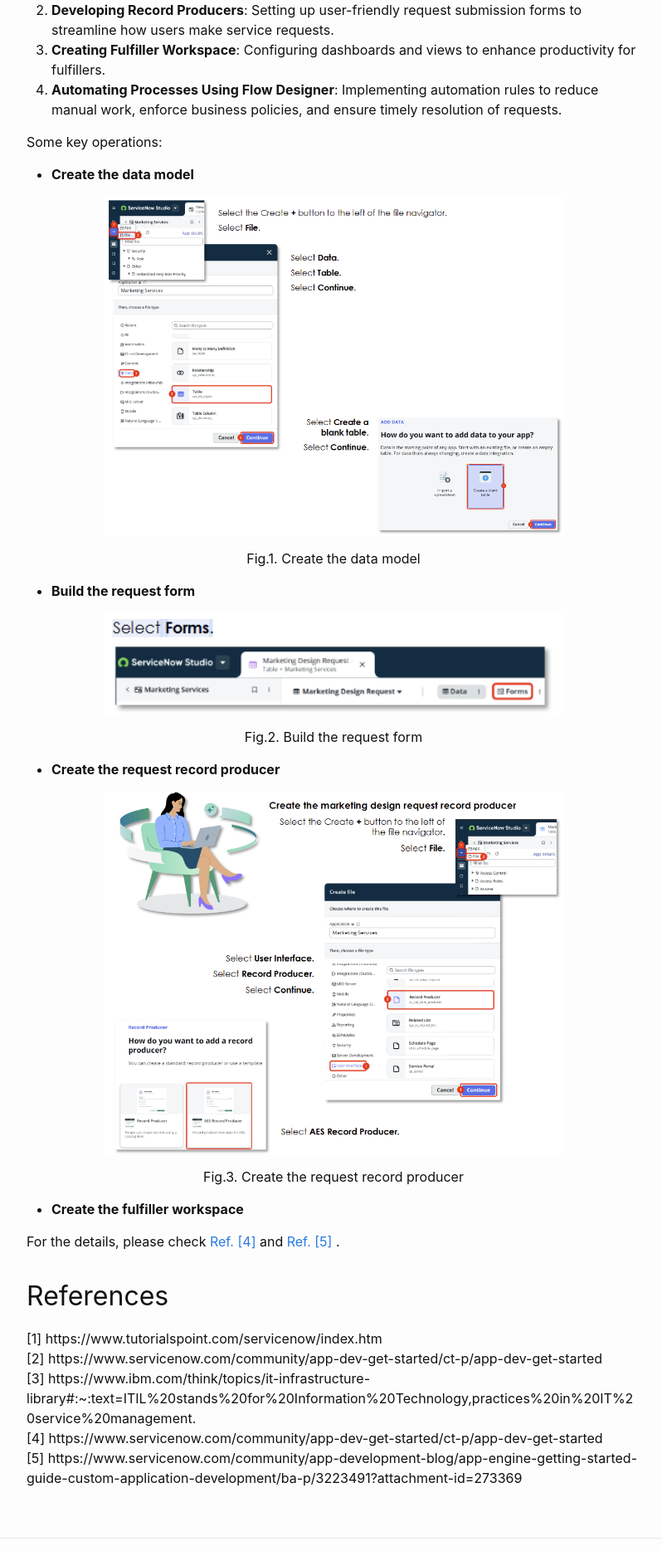
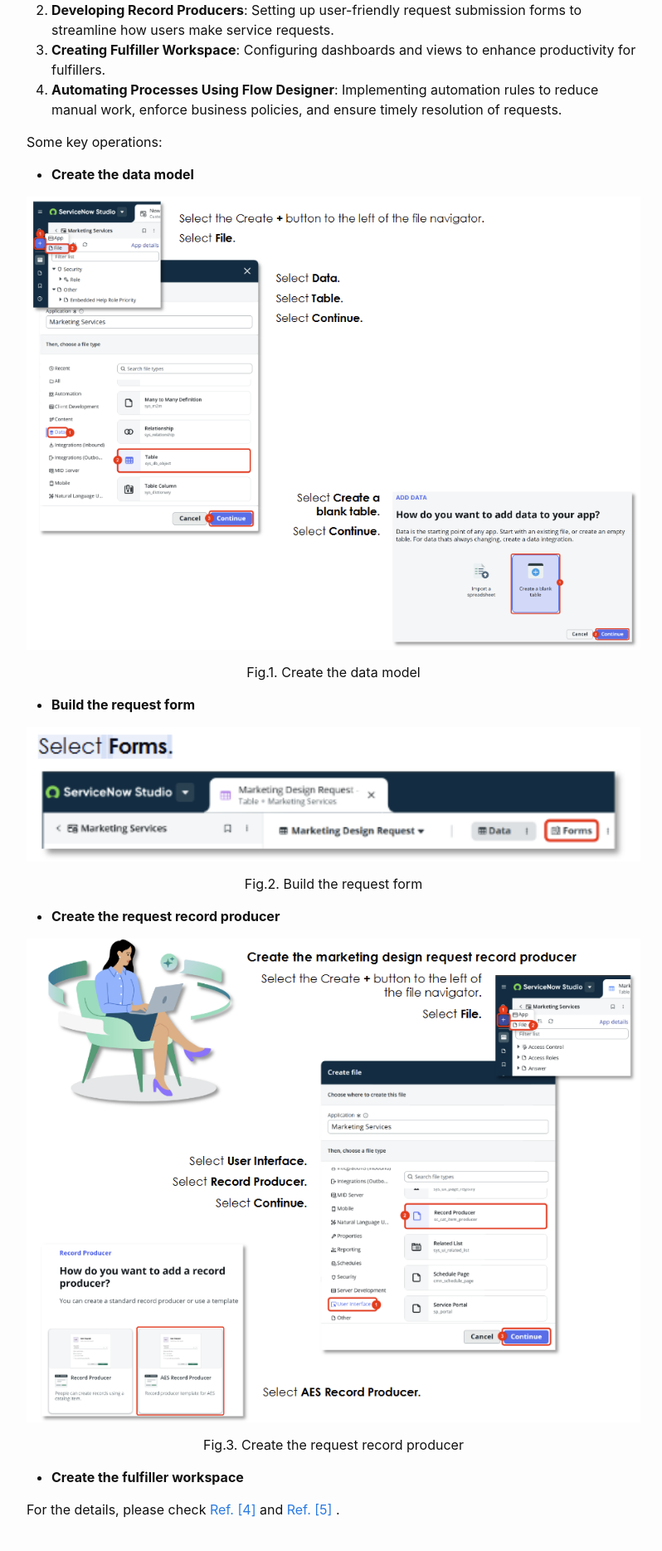
Before and after one commit to icarusunimelb/personal-blogs, a Jekyll site: the page built from _posts/2025-04-11-ServiceNow.md, in a window 1280 px wide. Shown: the part 2253-4122 px from the top of the page at 83% size, without its empty margins (238-1036 px from the left). Built offline with Jekyll 4.4.1, drawn with Linux system fonts in a browser that asks for light colours; our own code applies the rules of GitHub Pages for plain Markdown files.

Commit message:
Update 2025-04-11-ServiceNow.md

```diff
--- a/_posts/2025-04-11-ServiceNow.md
+++ b/_posts/2025-04-11-ServiceNow.md
@@ -54,21 +54,21 @@ Some key operations:
 * **Create the data model**
 
 <p align="center">
-<img src="https://github.com/icarusunimelb/personal-blogs/blob/main/_posts/figures/Data-model.png?raw=true" alt="Data" title="Create the data model" width="75%" height="75%">
+<img src="https://github.com/icarusunimelb/personal-blogs/blob/main/_posts/figures/Data-model.png?raw=true" alt="Data" title="Create the data model" width="100%" height="100%">
 <div style="text-align: center;">Fig.1. Create the data model</div>
 </p>
 
 * **Build the request form**
 
 <p align="center">
-<img src="https://github.com/icarusunimelb/personal-blogs/blob/main/_posts/figures/Request-form.png?raw=true" alt="Form" title="Build the request form" width="75%" height="75%">
+<img src="https://github.com/icarusunimelb/personal-blogs/blob/main/_posts/figures/Request-form.png?raw=true" alt="Form" title="Build the request form" width="100%" height="100%">
 <div style="text-align: center;">Fig.2. Build the request form</div>
 </p>
 
 * **Create the request record producer**
 
 <p align="center">
-<img src="https://github.com/icarusunimelb/personal-blogs/blob/main/_posts/figures/Request-record-producer.png?raw=true" alt="Request-record-producer" title="Create the request record producer" width="75%" height="75%">
+<img src="https://github.com/icarusunimelb/personal-blogs/blob/main/_posts/figures/Request-record-producer.png?raw=true" alt="Request-record-producer" title="Create the request record producer" width="100%" height="100%">
 <div style="text-align: center;">Fig.3. Create the request record producer</div>
 </p>
 
```
